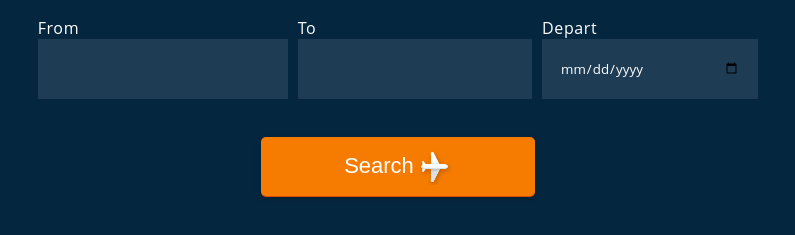
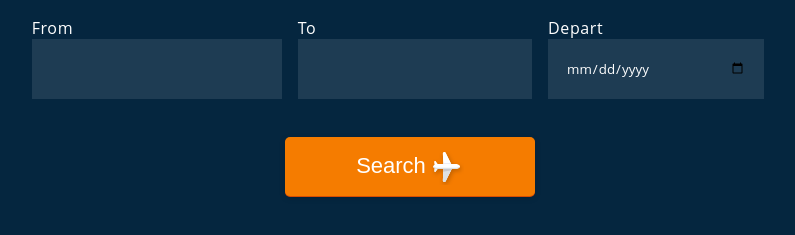
Before and after one commit to NatalyCoding/aviasales, a plain HTML site: page index.html in a window 1280 px wide. Shown: the part 91-326 px from the top of the page, without its empty margins (242-1037 px from the left). Drawn offline with Linux system fonts and the light colour scheme.

Commit message:
fix: button styles

```diff
--- a/index.html
+++ b/index.html
@@ -61,7 +61,7 @@
 
 
     </main>
-
+    <script src="script.js"></script>
 </body>
 
 </html>
--- a/style.css
+++ b/style.css
@@ -51,13 +51,14 @@ h3 {
 
 .wrapper__button {
     margin-top: 50px;
+    margin-left: 24px;
 }
 
 .wrapper__search .input {
     min-width: 200px;
     max-width: 250px;
     height: 50px;
-    margin: 20px 5px;
+    margin: 20px 8px;
     letter-spacing: 0.6px;
     position: relative;
 }
@@ -131,7 +132,7 @@ input {
     justify-content: center;
     text-align: center;
     width: 100%;
-    max-width: 274px;
+    max-width: 250px;
     min-height: 59px;
     font-size: 1.375rem;
     font-style: normal;
```
